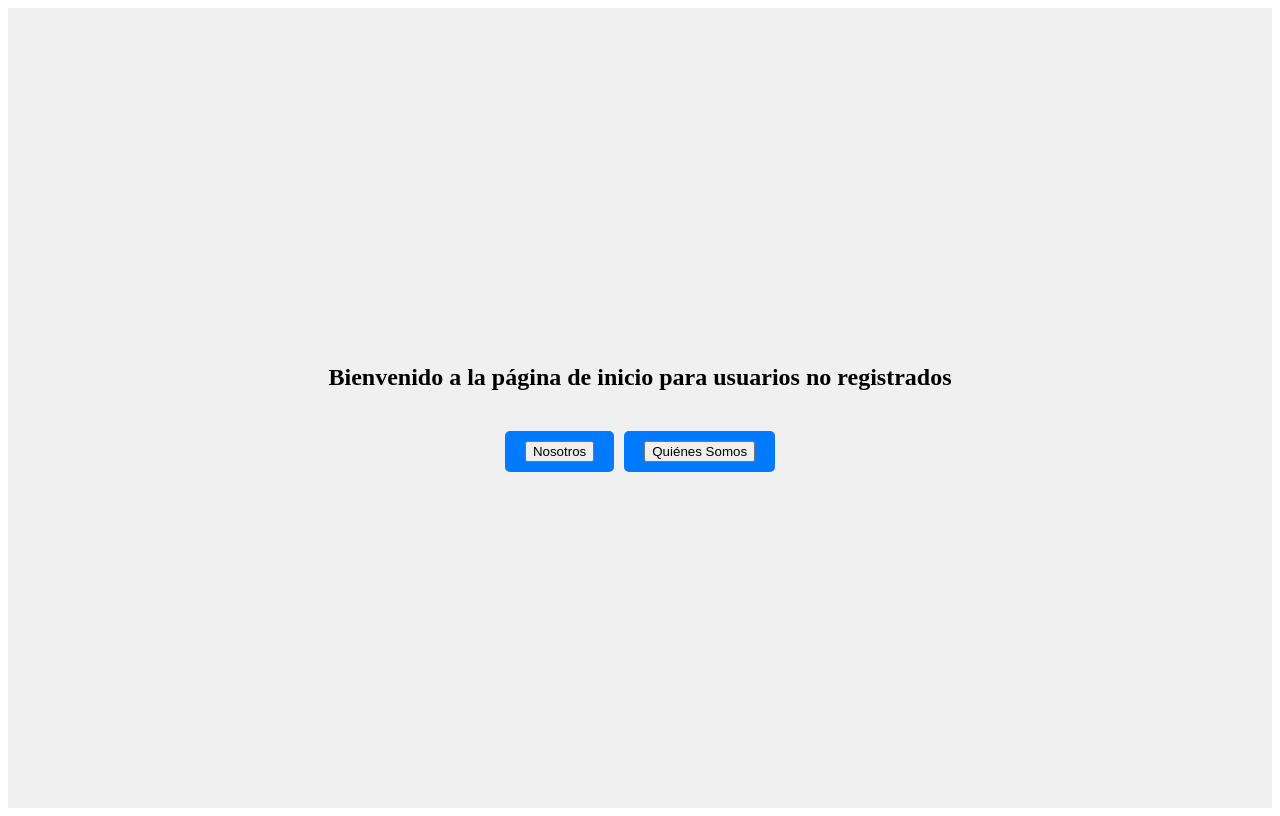
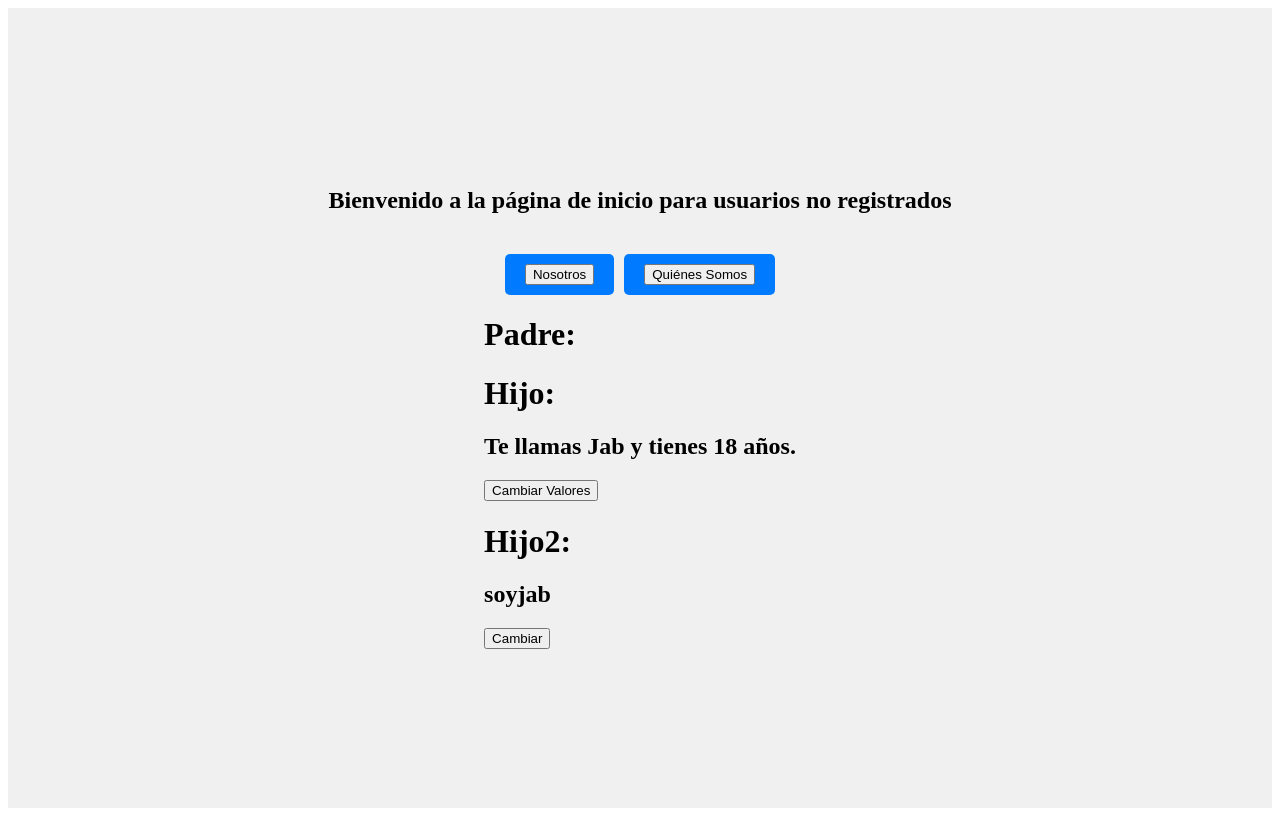
Before and after one commit to NEBULA1978/VUE3JAB, a Vue app: page / in a window 1280 px wide. Built offline with nearby package versions, Linux system fonts and the light colour scheme.

Commit message:
Añado componente padre y dos hijos y modifico App.vue

```diff
--- a/src/App.vue
+++ b/src/App.vue
@@ -9,11 +9,30 @@
         <button>Quiénes Somos</button>
       </router-link>
     </div>
+    <!-- Agrega los componentes aquí -->
+    <div>
+      <h1>Padre:</h1>
+      <HijoVue :nombre="nombre" :edad="edad" @modificar="cambiarValor" />
+      <HijoVue2 />
+    </div>
   </div>
 </template>
 
 <script setup>
 import { useRouter } from 'vue-router';
+import { provide, ref } from "vue";
+import HijoVue from "./components/Hijo.vue";
+import HijoVue2 from "./components/Hijo2.vue";
+
+const cambiarValor = (valor1, valor2) => {
+  nombre.value = valor1;
+  edad.value = valor2;
+}
+const nombre = ref('Jab');
+const edad = ref(18);
+const canal = ref("soyjab")
+provide('miCanal', canal)
+
 const router = useRouter();
 </script>
 
```
